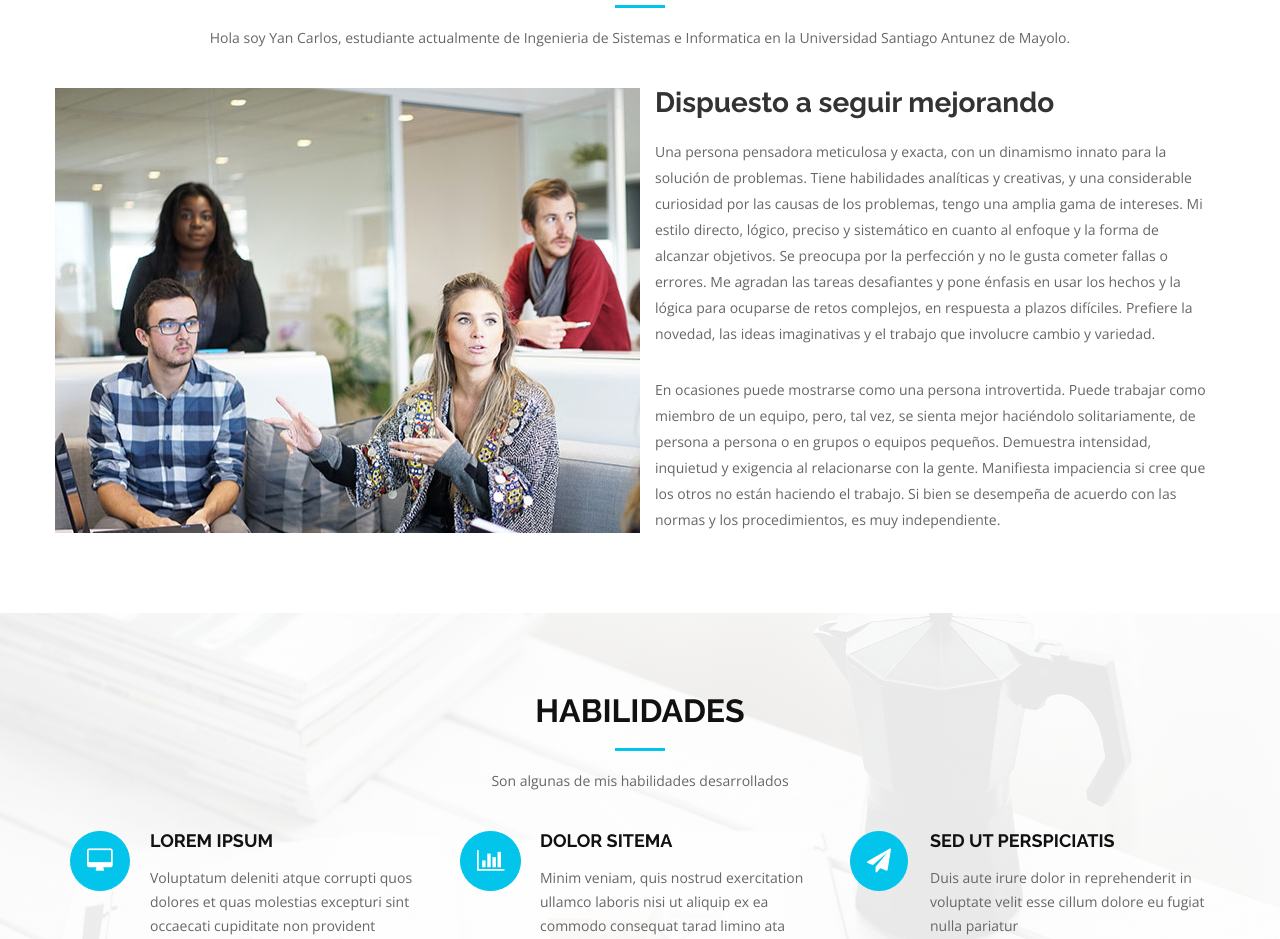
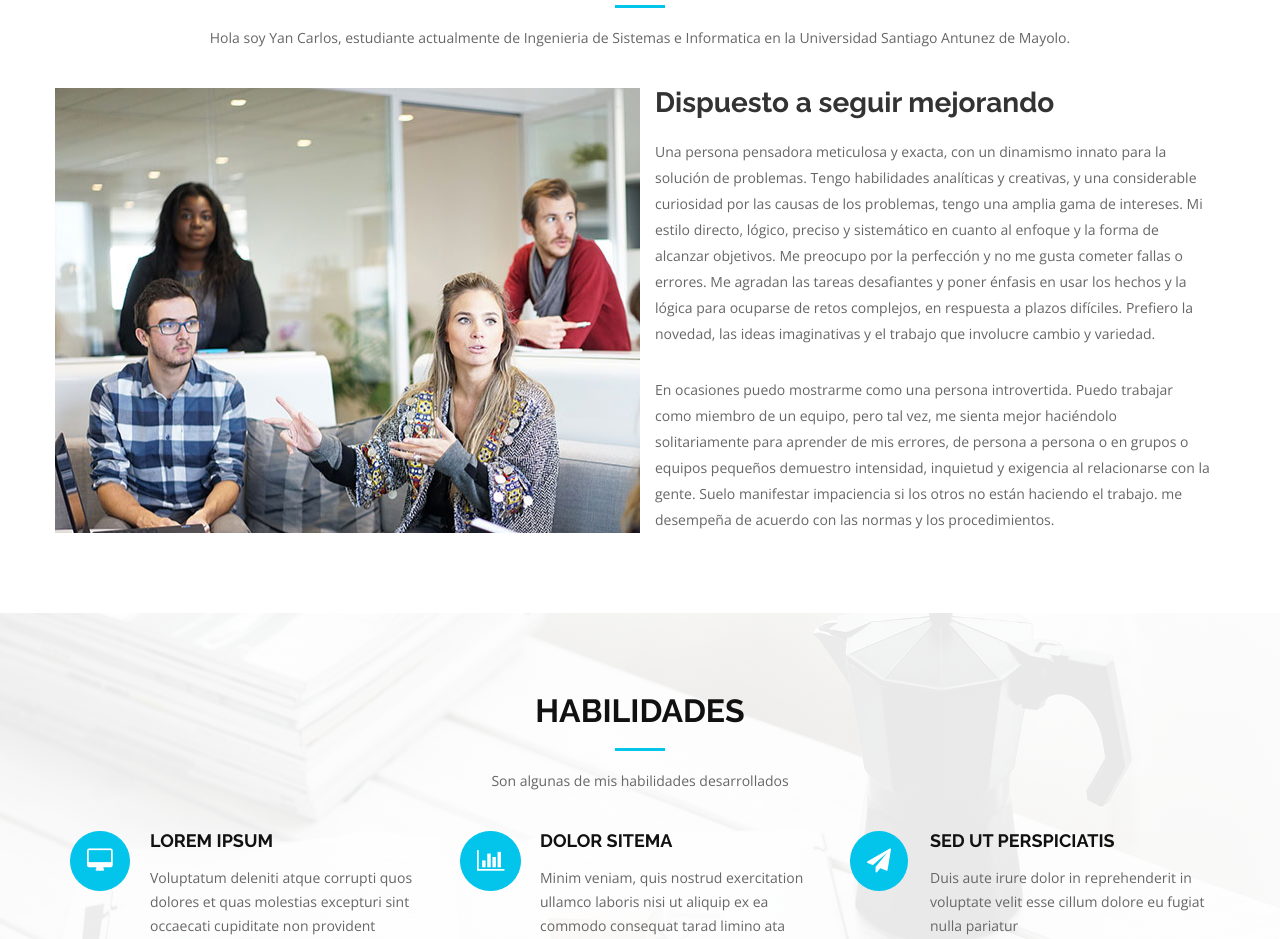
Before and after one commit to YanCarlos0717/myportafolioyc, a plain HTML site: page index.html in a window 1280 px wide. Shown: the part 1020-1959 px from the top of the page. Drawn offline with nearby package versions, Linux system fonts and the light colour scheme.

Commit message:
Update index.html

```diff
--- a/index.html
+++ b/index.html
@@ -26,7 +26,8 @@
   <link href="img/programador.png" rel="shortcut icon">
 
   <!-- Google Fonts -->
-  <link href="https://fonts.googleapis.com/css?family=Open+Sans:300,300i,400,400i,700,700i|Raleway:300,400,500,700,800" rel="stylesheet">
+  <link href="https://fonts.googleapis.com/css?family=Open+Sans:300,300i,400,400i,700,700i|Raleway:300,400,500,700,800"
+    rel="stylesheet">
 
   <!-- Bootstrap CSS File -->
   <link href="lib/bootstrap/css/bootstrap.min.css" rel="stylesheet">
@@ -116,7 +117,8 @@
         <div class="col-md-12">
           <h3 class="section-title">Sobre Mi</h3>
           <div class="section-title-divider"></div>
-          <p class="section-description">Hola soy Yan Carlos, estudiante actualmente de Ingenieria de Sistemas e Informatica en la Universidad Santiago Antunez de Mayolo.</p>
+          <p class="section-description">Hola soy Yan Carlos, estudiante actualmente de Ingenieria de Sistemas e
+            Informatica en la Universidad Santiago Antunez de Mayolo.</p>
         </div>
       </div>
     </div>
@@ -125,14 +127,20 @@
         <div class="col-md-6 col-md-push-6 about-content">
           <h2 class="about-title">Dispuesto a seguir mejorando</h2>
           <p class="about-text">
-            Una persona pensadora meticulosa y exacta, con un dinamismo innato para la solución de problemas. Tiene habilidades analíticas y creativas, y una considerable curiosidad por las causas de los problemas, tengo una amplia gama de intereses.
-            Mi estilo directo, lógico, preciso y sistemático en cuanto al enfoque y la forma de alcanzar objetivos. Se preocupa por la perfección y no le gusta cometer fallas o errores. Me agradan las tareas desafiantes y pone énfasis en usar los hechos y la lógica para ocuparse de retos complejos, en respuesta a plazos difíciles. Prefiere la novedad, las ideas imaginativas y el trabajo que involucre cambio y variedad. </p>
+            Una persona pensadora meticulosa y exacta, con un dinamismo innato para la solución de problemas. Tengo
+            habilidades analíticas y creativas, y una considerable curiosidad por las causas de los problemas, tengo una
+            amplia gama de intereses.
+            Mi estilo directo, lógico, preciso y sistemático en cuanto al enfoque y la forma de alcanzar objetivos. Me
+            preocupo por la perfección y no me gusta cometer fallas o errores. Me agradan las tareas desafiantes y poner
+            énfasis en usar los hechos y la lógica para ocuparse de retos complejos, en respuesta a plazos difíciles.
+            Prefiero la novedad, las ideas imaginativas y el trabajo que involucre cambio y variedad. </p>
           <p class="about-text">
-            En ocasiones puede mostrarse como una persona introvertida. Puede trabajar como miembro de un equipo, pero, tal vez, se sienta mejor haciéndolo solitariamente, de persona a persona o en grupos o equipos pequeños. Demuestra intensidad, inquietud y exigencia al relacionarse con la gente. Manifiesta impaciencia si cree que los otros no están haciendo el trabajo. Si bien se desempeña de acuerdo con las normas y los procedimientos, es muy independiente.
+            En ocasiones puedo mostrarme como una persona introvertida. Puedo trabajar como miembro de un equipo, pero
+            tal vez, me sienta mejor haciéndolo solitariamente para aprender de mis errores, de persona a persona o en
+            grupos o equipos pequeños demuestro intensidad, inquietud y exigencia al relacionarse con la gente. Suelo
+            manifestar impaciencia si los otros no están haciendo el trabajo. me desempeña de acuerdo con las normas y
+            los procedimientos.
           </p>
-          <!-- <p class="about-text">
-            Tiene una tendencia innata hacia la creatividad y se esmera por alcanzar la exactitud y la perfección. Tiene un fuerte sentido de la urgencia, sin embargo, al mismo tiempo, no quiere cometer ninguna falla o error. Al ser una persona directa y competitiva, busca activamente tener el control en las situaciones en las que se encuentre. En general, le produce cierta tensión tener que ceder el control o el poder. Posiblemente sienta como una pérdida de tiempo las conversaciones sociales "irrelevantes".
-          </p> -->
         </div>
       </div>
     </div>
@@ -155,32 +163,38 @@
         <div class="col-md-4 service-item">
           <div class="service-icon"><i class="fa fa-desktop"></i></div>
           <h4 class="service-title"><a href="">Lorem Ipsum</a></h4>
-          <p class="service-description">Voluptatum deleniti atque corrupti quos dolores et quas molestias excepturi sint occaecati cupiditate non provident</p>
+          <p class="service-description">Voluptatum deleniti atque corrupti quos dolores et quas molestias excepturi
+            sint occaecati cupiditate non provident</p>
         </div>
         <div class="col-md-4 service-item">
           <div class="service-icon"><i class="fa fa-bar-chart"></i></div>
           <h4 class="service-title"><a href="">Dolor Sitema</a></h4>
-          <p class="service-description">Minim veniam, quis nostrud exercitation ullamco laboris nisi ut aliquip ex ea commodo consequat tarad limino ata</p>
+          <p class="service-description">Minim veniam, quis nostrud exercitation ullamco laboris nisi ut aliquip ex ea
+            commodo consequat tarad limino ata</p>
         </div>
         <div class="col-md-4 service-item">
           <div class="service-icon"><i class="fa fa-paper-plane"></i></div>
           <h4 class="service-title"><a href="">Sed ut perspiciatis</a></h4>
-          <p class="service-description">Duis aute irure dolor in reprehenderit in voluptate velit esse cillum dolore eu fugiat nulla pariatur</p>
+          <p class="service-description">Duis aute irure dolor in reprehenderit in voluptate velit esse cillum dolore eu
+            fugiat nulla pariatur</p>
         </div>
         <div class="col-md-4 service-item">
           <div class="service-icon"><i class="fa fa-photo"></i></div>
           <h4 class="service-title"><a href="">Magni Dolores</a></h4>
-          <p class="service-description">Excepteur sint occaecat cupidatat non proident, sunt in culpa qui officia deserunt mollit anim id est laborum</p>
+          <p class="service-description">Excepteur sint occaecat cupidatat non proident, sunt in culpa qui officia
+            deserunt mollit anim id est laborum</p>
         </div>
         <div class="col-md-4 service-item">
           <div class="service-icon"><i class="fa fa-road"></i></div>
           <h4 class="service-title"><a href="">Nemo Enim</a></h4>
-          <p class="service-description">At vero eos et accusamus et iusto odio dignissimos ducimus qui blanditiis praesentium voluptatum deleniti atque</p>
+          <p class="service-description">At vero eos et accusamus et iusto odio dignissimos ducimus qui blanditiis
+            praesentium voluptatum deleniti atque</p>
         </div>
         <div class="col-md-4 service-item">
           <div class="service-icon"><i class="fa fa-shopping-bag"></i></div>
           <h4 class="service-title"><a href="">Eiusmod Tempor</a></h4>
-          <p class="service-description">Et harum quidem rerum facilis est et expedita distinctio. Nam libero tempore, cum soluta nobis est eligendi</p>
+          <p class="service-description">Et harum quidem rerum facilis est et expedita distinctio. Nam libero tempore,
+            cum soluta nobis est eligendi</p>
         </div>
       </div>
     </div>
@@ -212,7 +226,8 @@
         <div class="col-md-12">
           <h3 class="section-title">Portfolio</h3>
           <div class="section-title-divider"></div>
-          <p class="section-description">Si stante, hoc natura videlicet vult, salvam esse se, quod concedimus ses haec dicturum fuisse</p>
+          <p class="section-description">Si stante, hoc natura videlicet vult, salvam esse se, quod concedimus ses haec
+            dicturum fuisse</p>
         </div>
       </div>
 
@@ -294,126 +309,6 @@
   </section>
 
   <!--==========================
-  Seccion de testimonios
-  ============================-->
-  <!-- <section id="testimonials">
-    <div class="container wow fadeInUp">
-      <div class="row">
-        <div class="col-md-12">
-          <h3 class="section-title">Testimonials</h3>
-          <div class="section-title-divider"></div>
-          <p class="section-description">Erdo lide, nora porodo filece, salvam esse se, quod concedimus ses haec dicturum fuisse</p>
-        </div>
-      </div>
-
-      <div class="row">
-        <div class="col-md-3">
-          <div class="profile">
-            <div class="pic"><img src="img/client-1.jpg" alt=""></div>
-            <h4>Saul Goodman</h4>
-            <span>Lawless Inc</span>
-          </div>
-        </div>
-        <div class="col-md-9">
-          <div class="quote">
-            <b><img src="img/quote_sign_left.png" alt=""></b> Proin iaculis purus consequat sem cure digni ssim donec porttitora entum suscipit rhoncus. Accusantium quam, ultricies eget id, aliquam eget nibh et. Maecen aliquam, risus at semper. <small><img src="img/quote_sign_right.png" alt=""></small>
-          </div>
-        </div>
-      </div>
-
-      <div class="row">
-        <div class="col-md-9">
-          <div class="quote">
-            <b><img src="img/quote_sign_left.png" alt=""></b> Sed ut perspiciatis unde omnis iste natus error sit voluptatem accusantium doloremque laudantium, totam rem aperiam, eaque ipsa quae ab illo inventore veritatis architecto beatae. <small><img src="img/quote_sign_right.png" alt=""></small>
-          </div>
-        </div>
-        <div class="col-md-3">
-          <div class="profile">
-            <div class="pic"><img src="img/client-2.jpg" alt=""></div>
-            <h4>Sara Wilsson</h4>
-            <span>Odeo Inc</span>
-          </div>
-        </div>
-      </div>
-
-    </div>
-  </section> -->
-
-  <!--==========================
-  Seccion de Equipo
-  ============================-->
-  <!-- <section id="team">
-    <div class="container wow fadeInUp">
-      <div class="row">
-        <div class="col-md-12">
-          <h3 class="section-title">Our Team</h3>
-          <div class="section-title-divider"></div>
-          <p class="section-description">Sed ut perspiciatis unde omnis iste natus error sit voluptatem accusantium doloremque</p>
-        </div>
-      </div>
-
-      <div class="row">
-        <div class="col-md-3">
-          <div class="member">
-            <div class="pic"><img src="img/team-1.jpg" alt=""></div>
-            <h4>Walter White</h4>
-            <span>Chief Executive Officer</span>
-            <div class="social">
-              <a href=""><i class="fa fa-twitter"></i></a>
-              <a href=""><i class="fa fa-facebook"></i></a>
-              <a href=""><i class="fa fa-google-plus"></i></a>
-              <a href=""><i class="fa fa-linkedin"></i></a>
-            </div>
-          </div>
-        </div>
-
-        <div class="col-md-3">
-          <div class="member">
-            <div class="pic"><img src="img/team-2.jpg" alt=""></div>
-            <h4>Sarah Jhinson</h4>
-            <span>Product Manager</span>
-            <div class="social">
-              <a href=""><i class="fa fa-twitter"></i></a>
-              <a href=""><i class="fa fa-facebook"></i></a>
-              <a href=""><i class="fa fa-google-plus"></i></a>
-              <a href=""><i class="fa fa-linkedin"></i></a>
-            </div>
-          </div>
-        </div>
-
-        <div class="col-md-3">
-          <div class="member">
-            <div class="pic"><img src="img/team-3.jpg" alt=""></div>
-            <h4>William Anderson</h4>
-            <span>CTO</span>
-            <div class="social">
-              <a href=""><i class="fa fa-twitter"></i></a>
-              <a href=""><i class="fa fa-facebook"></i></a>
-              <a href=""><i class="fa fa-google-plus"></i></a>
-              <a href=""><i class="fa fa-linkedin"></i></a>
-            </div>
-          </div>
-        </div>
-
-        <div class="col-md-3">
-          <div class="member">
-            <div class="pic"><img src="img/team-4.jpg" alt=""></div>
-            <h4>Amanda Jepson</h4>
-            <span>Accountant</span>
-            <div class="social">
-              <a href=""><i class="fa fa-twitter"></i></a>
-              <a href=""><i class="fa fa-facebook"></i></a>
-              <a href=""><i class="fa fa-google-plus"></i></a>
-              <a href=""><i class="fa fa-linkedin"></i></a>
-            </div>
-          </div>
-        </div>
-
-      </div>
-    </div>
-  </section> -->
-
-  <!--==========================
   Seccion contacto
   ============================-->
   <section id="contact">
@@ -453,19 +348,23 @@
             <div id="errormessage"></div>
             <form action="" method="post" role="form" class="contactForm">
               <div class="form-group">
-                <input type="text" name="name" class="form-control" id="name" placeholder="Tu Nombre" data-rule="minlen:4" data-msg="Por favor ingrese al menos 4 caracteres" />
+                <input type="text" name="name" class="form-control" id="name" placeholder="Tu Nombre"
+                  data-rule="minlen:4" data-msg="Por favor ingrese al menos 4 caracteres" />
                 <div class="validation"></div>
               </div>
               <div class="form-group">
-                <input type="email" class="form-control" name="email" id="email" placeholder="Tu Correo" data-rule="email" data-msg="Ingresa un Correo Valido" />
+                <input type="email" class="form-control" name="email" id="email" placeholder="Tu Correo"
+                  data-rule="email" data-msg="Ingresa un Correo Valido" />
                 <div class="validation"></div>
               </div>
               <div class="form-group">
-                <input type="text" class="form-control" name="subject" id="subject" placeholder="Tema" data-rule="minlen:4" data-msg="Por favor ingrese al menos 8 caracteres del tema" />
+                <input type="text" class="form-control" name="subject" id="subject" placeholder="Tema"
+                  data-rule="minlen:4" data-msg="Por favor ingrese al menos 8 caracteres del tema" />
                 <div class="validation"></div>
               </div>
               <div class="form-group">
-                <textarea class="form-control" name="message" rows="5" data-rule="required" data-msg="Por favor escribe algo para nosotros" placeholder="Mensaje"></textarea>
+                <textarea class="form-control" name="message" rows="5" data-rule="required"
+                  data-msg="Por favor escribe algo para nosotros" placeholder="Mensaje"></textarea>
                 <div class="validation"></div>
               </div>
               <div class="text-center"><button type="submit">Enviar mensaje</button></div>
@@ -488,7 +387,11 @@
             &copy; Copyright <strong>Yan Carlos</strong>. All Rights Reserved
           </div>
           <div class="credits">
-            <div class="badge-base LI-profile-badge" data-locale="es_ES" data-size="medium" data-theme="dark" data-type="VERTICAL" data-vanity="yan-huerta-veramendi-6b42041a1" data-version="v1"><a class="badge-base__link LI-simple-link" href="https://pe.linkedin.com/in/yan-huerta-veramendi-6b42041a1?trk=profile-badge">yan huerta veramendi</a></div>
+            <div class="badge-base LI-profile-badge" data-locale="es_ES" data-size="medium" data-theme="dark"
+              data-type="VERTICAL" data-vanity="yan-huerta-veramendi-6b42041a1" data-version="v1"><a
+                class="badge-base__link LI-simple-link"
+                href="https://pe.linkedin.com/in/yan-huerta-veramendi-6b42041a1?trk=profile-badge">yan huerta
+                veramendi</a></div>
           </div>
         </div>
       </div>
@@ -511,8 +414,6 @@
   <!-- Template Specisifc Custom Javascript File -->
   <script src="js/custom.js"></script>
   <script src="contactform/contactform.js"></script>
-
-
 </body>
 
 </html>
```
